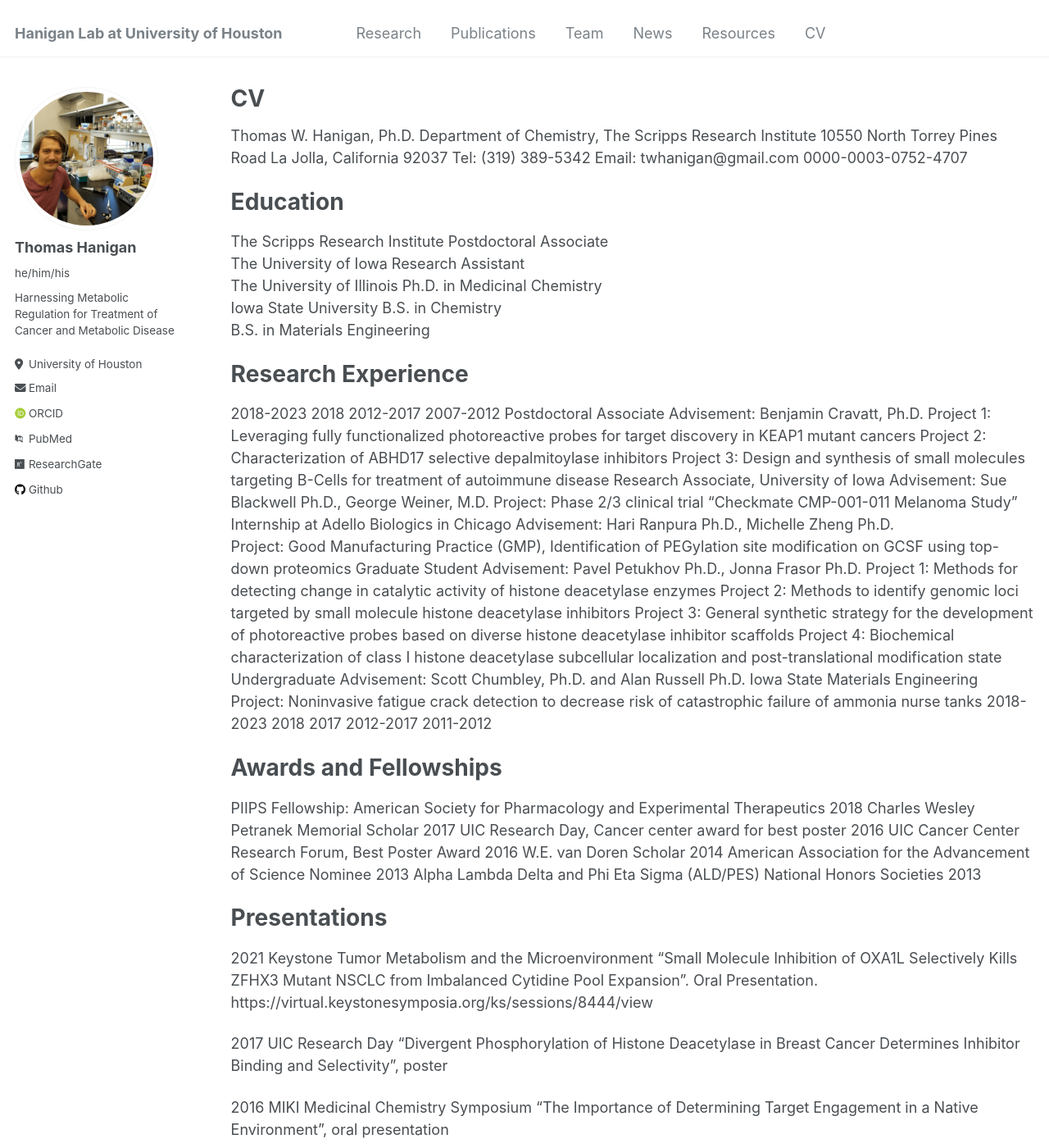
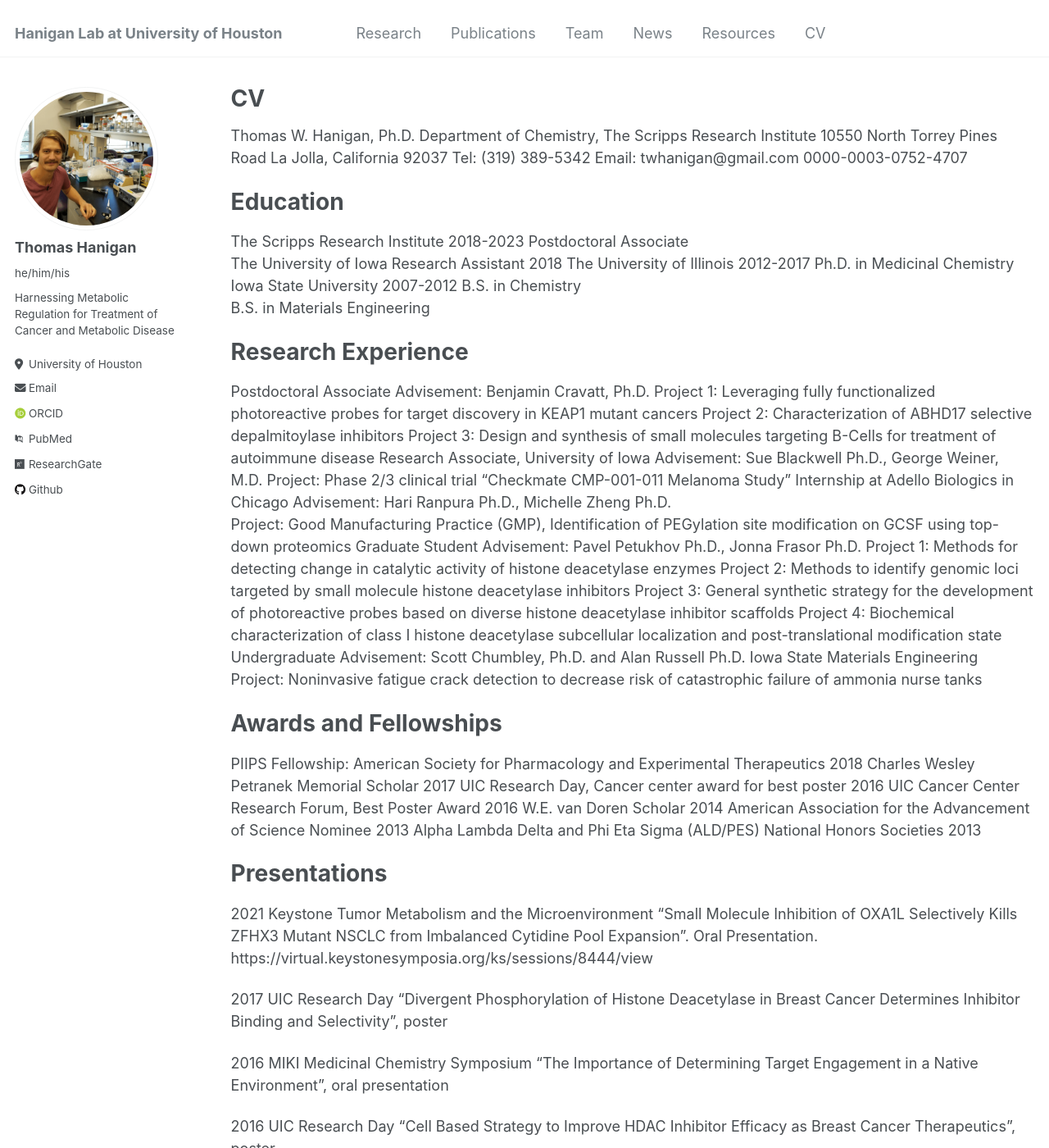
Before and after one commit to twhanigan/twhanigan.github.io, a Jekyll site: the page built from _pages/cv.md, in a window 1280 px wide and 1400 px high. Shown: the whole window at 82% size. Built offline with Jekyll 4.4.1, drawn with Linux system fonts in a browser that asks for light colours; some web fonts are replaced.

Commit message:
Update cv.md

```diff
--- a/_pages/cv.md
+++ b/_pages/cv.md
@@ -17,22 +17,19 @@ Tel: (319) 389-5342 Email: twhanigan@gmail.com
 
 Education
 ======
-The Scripps Research Institute
+The Scripps Research Institute 2018-2023
 Postdoctoral Associate
 The University of Iowa
-Research Assistant
-The University of Illinois
+Research Assistant  2018
+The University of Illinois 2012-2017
 Ph.D. in Medicinal Chemistry
-Iowa State University
+Iowa State University 2007-2012
 B.S. in Chemistry
 B.S. in Materials Engineering
 
 Research Experience
 ======
-2018-2023
-2018
-2012-2017
-2007-2012
+
 Postdoctoral Associate
 Advisement: Benjamin Cravatt, Ph.D.
 Project 1: Leveraging fully functionalized photoreactive probes for target
@@ -62,11 +59,6 @@ Advisement: Scott Chumbley, Ph.D. and Alan Russell Ph.D.
 Iowa State Materials Engineering
 Project: Noninvasive fatigue crack detection to decrease risk of catastrophic
 failure of ammonia nurse tanks
-2018-2023
-2018
-2017
-2012-2017
-2011-2012
 
 Awards and Fellowships
 ======
```
